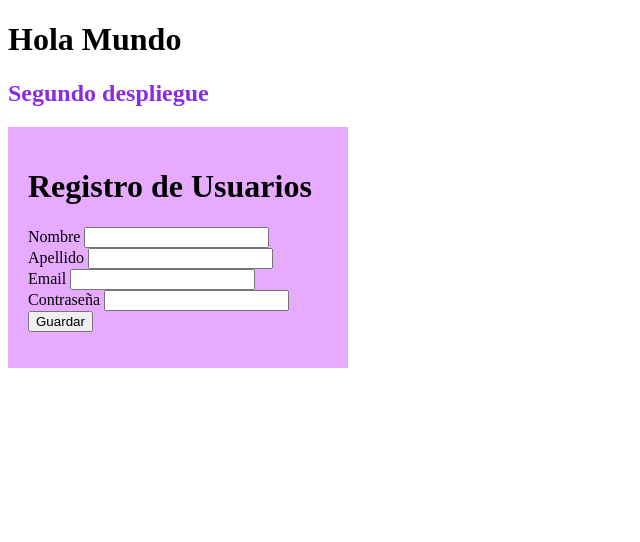
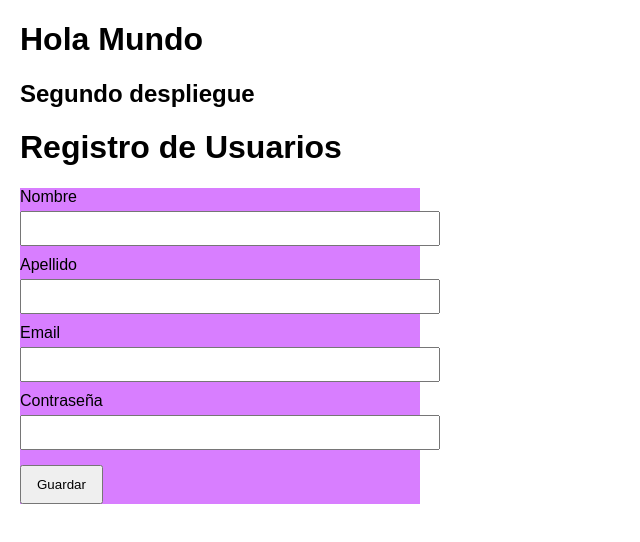
Before and after one commit to lunavhoyos/Proyecto_1, a website: page index.html in a window 1280 px wide. Shown: the whole page, without its empty margins (0-640 px from the left). Drawn offline with nearby package versions, Linux system fonts and the light colour scheme.

Commit message:
Cambios a todo

```diff
--- a/index.html
+++ b/index.html
@@ -5,12 +5,41 @@
     <meta name="viewport" content="width=device-width, initial-scale=1.0">
     <title>Bienvenidos</title>
     <script src="https://cdn.jsdelivr.net/npm/@supabase/supabase-js@2"></script>
+    <style>
+        body {
+            font-family: Arial, sans-serif;
+            margin: 20px;
+        }
+        form {
+            max-width: 400px;
+            margin-top: 20px;
+            justify-content: center;
+            background-color: rgb(216, 126, 255);
+        }
+        label {
+            display: block;
+            margin-top: 10px;
+        }
+        input {
+            width: 100%;
+            padding: 8px;
+            margin-top: 5px;
+        }
+        button {
+            margin-top: 15px;
+            padding: 10px 15px;
+        }
+        #mensaje {
+            margin-top: 15px;
+            font-weight: bold;
+        }
+    </style>
 </head>
 <body>
-    <h1 style="color: rgb(0, 0, 0);">Hola Mundo</h1>
-    <h2 style="color: blueviolet;">Segundo despliegue</h2>
+    <h1>Hola Mundo</h1>
+    <h2>Segundo despliegue</h2>
 
-    <div style="background-color: rgb(230, 171, 255); width: 300px; height: auto; padding: 20px;">
+    <div>
         <h1>Registro de Usuarios</h1>
         <form id="registro">
             <label for="nombre">Nombre</label>
```
